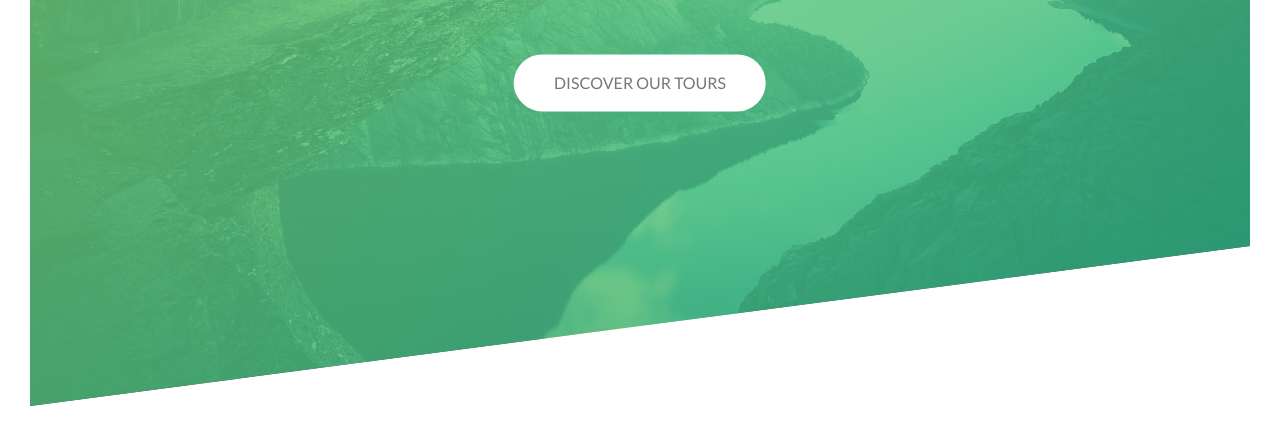
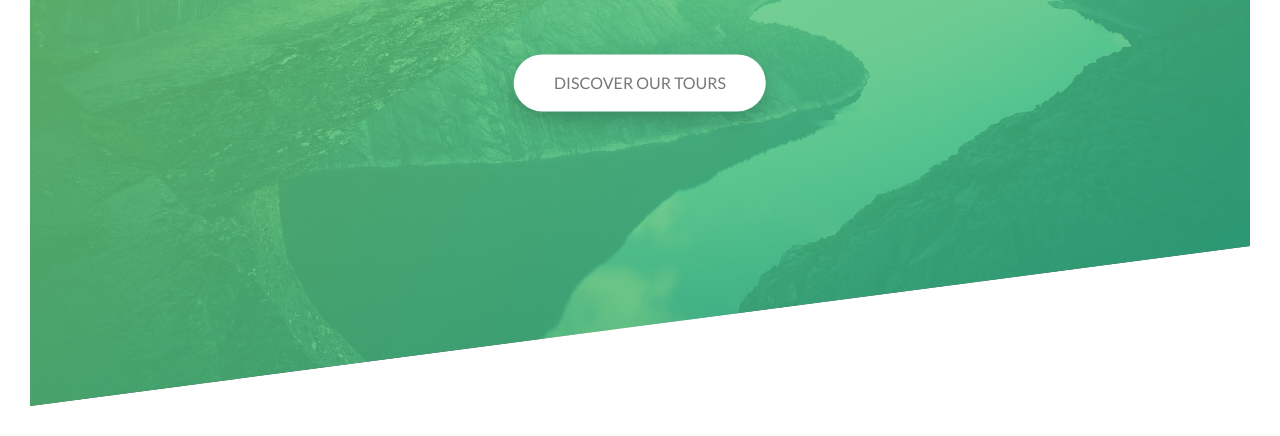
Before and after one commit to dramirez2096/natours, a plain HTML site: page starter/index.html in a window 1280 px wide. In both pictures the pointer is over the link "DISCOVER OUR TOURS". Shown: the part 384-820 px from the top of the page. Drawn offline with Linux system fonts and the light colour scheme; files that its build step writes are made by us from their sources.

Commit message:
button box shadow animation created

```diff
--- a/starter/css/style.css
+++ b/starter/css/style.css
@@ -105,9 +105,11 @@ body {
 }
 .btn:hover{
     transform: translateY(-3px);
+    box-shadow: 0 8px 20px rgba(0,0,0,0.2);
 }
 .btn:active{
     transform: translateY(-1px);
+    box-shadow: 0 5px 10px rgba(0,0,0,0.2);
 }
 .btn-white{
     background-color: #fff;
```
